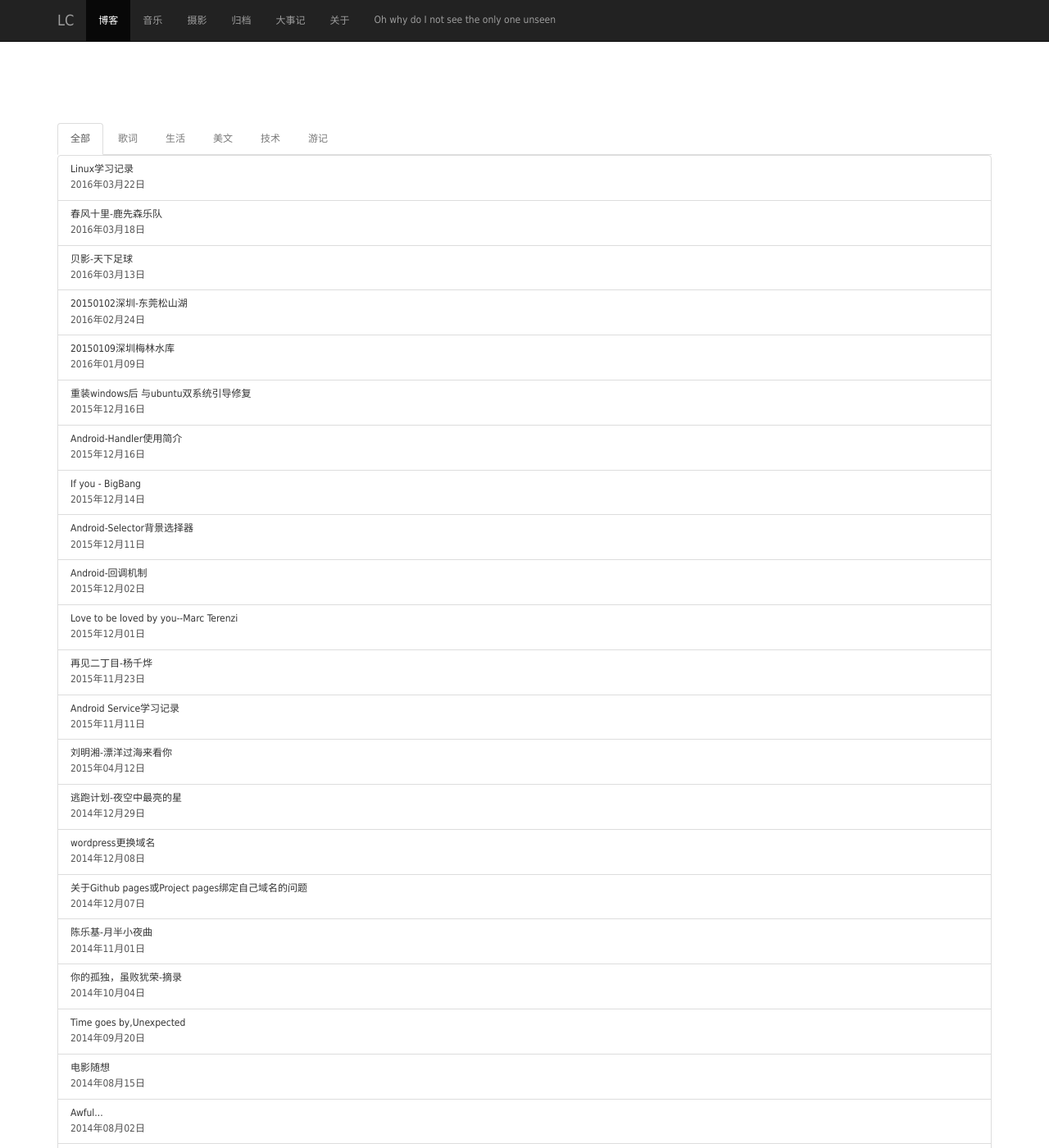
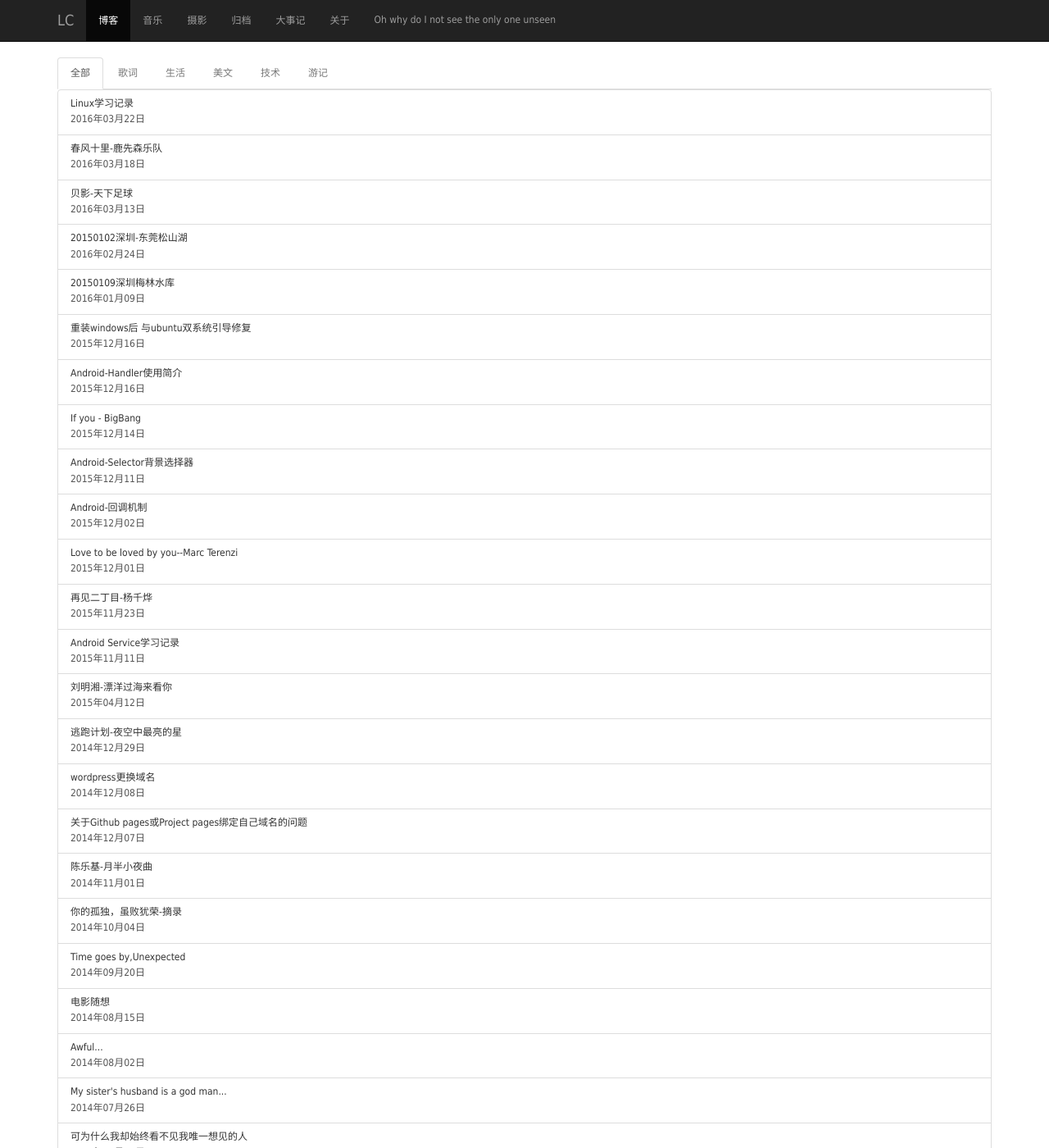
Before and after one commit to feifeierchampy/feifeierchampy.github.io, a Jekyll site: the page built from index.html, in a window 1280 px wide and 1400 px high. Shown: the whole window at 82% size. Built offline with Jekyll 4.4.1, drawn with Linux system fonts in a browser that asks for light colours; nearby versions of some CDN libraries; comment, search, counter and statistics services are not loaded.

Commit message:
Update head.html

```diff
--- a/_includes/head.html
+++ b/_includes/head.html
@@ -38,6 +38,6 @@
 
     <style type="text/css">
             body{
-                padding-top: 150px;
+                padding-top: 70px;
             }
     </style>
```
